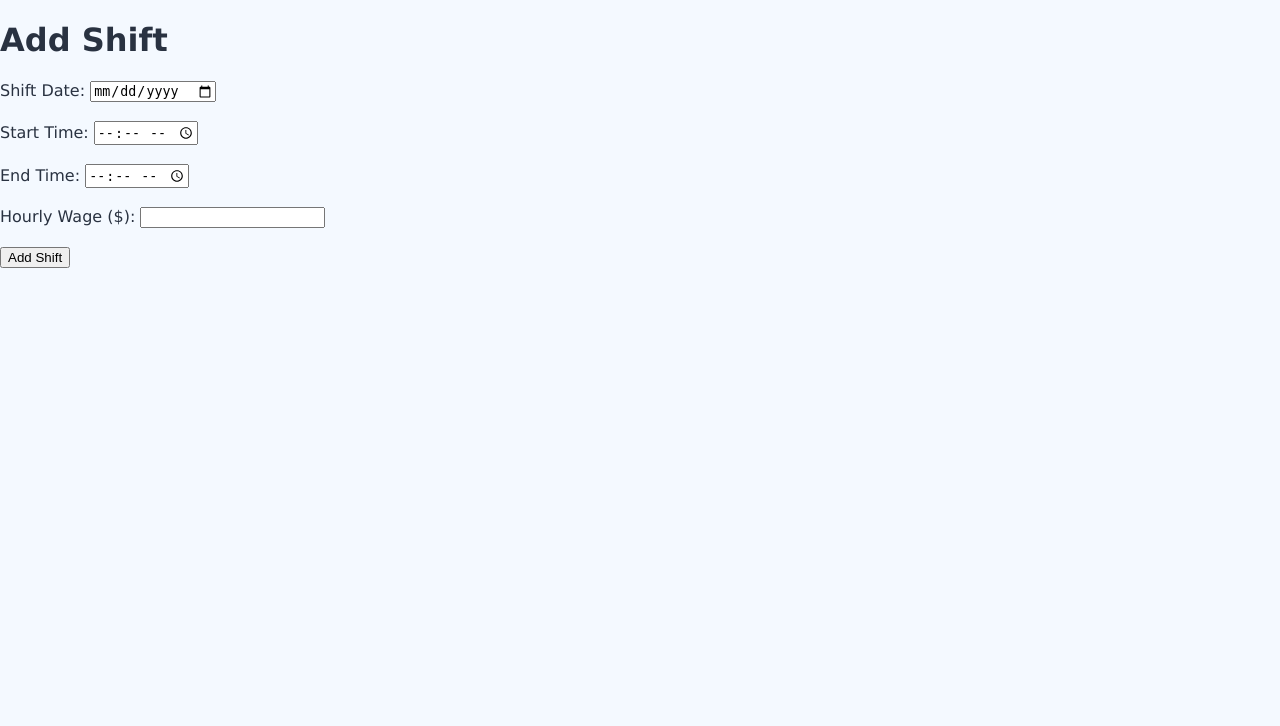
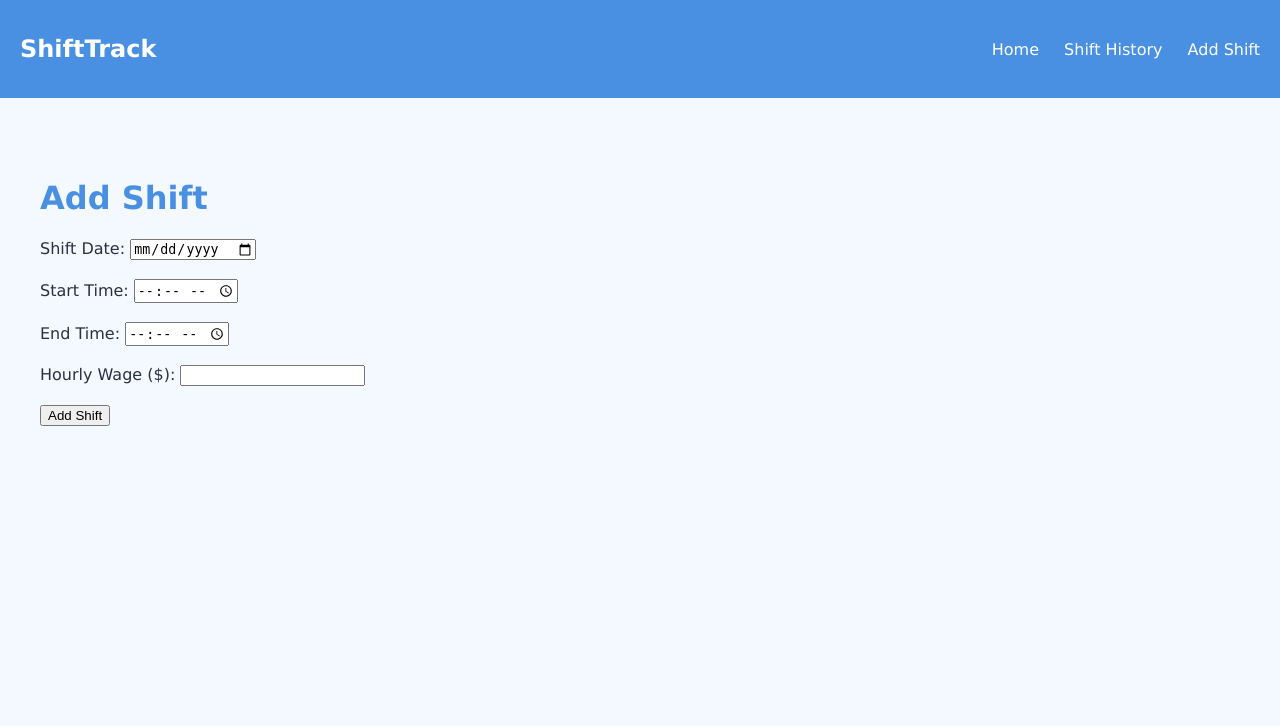
Before and after one commit to ArunJey20/INFR3120-Fall26-Project, a Node server app: page /add-shift in a window 1280 px wide. Shown: the top 726 px of the page. After the commit the page ends 426 px from the top, so only its background shows below. Run offline with Node 20, Linux system fonts and the light colour scheme.

Commit message:
Fixed spacing on add shift page

```diff
--- a/views/add-shift.ejs
+++ b/views/add-shift.ejs
@@ -6,6 +6,24 @@
 </head>
 <body>
 
+
+<!-- navigation bar for the website -->
+<div class="Nav-Bar">
+    <header>
+        <h2>ShiftTrack</h2>
+    </header>
+
+    <nav>
+        <a href="/">Home</a>
+        <a href="/shift-history">Shift History</a>
+        <a href="/add-shift">Add Shift</a>
+    </nav>
+
+    <!-- clears the floated elements -->
+    <div class="clear"></div>
+</div>
+
+<main>
     <!-- displays the add shift page heading -->
     <h1>Add Shift</h1>
 
@@ -40,6 +58,6 @@
         <button type="submit">Add Shift</button>
 
     </form>
-
+</main>
 </body>
 </html>
```
